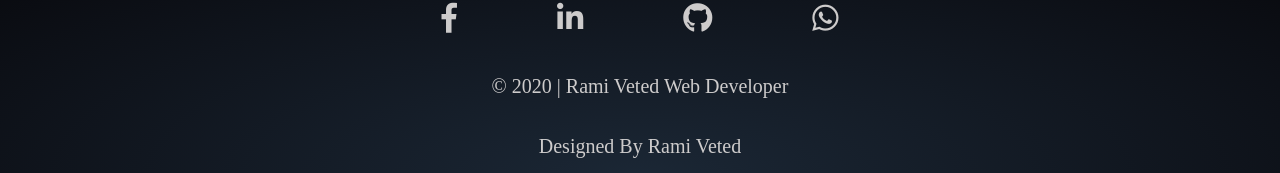
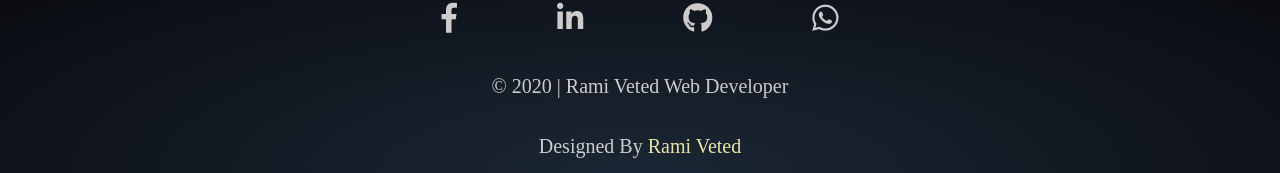
Before and after one commit to RamiDorani/my-portfolio, a React (Create React App) app: page / in a window 1280 px wide. Shown: the part 4185-4358 px from the top of the page. Built offline with nearby package versions, Linux system fonts and the light colour scheme; a web font is replaced by a local one.

Commit message:
'update'

```diff
--- a/src/cmps/Footer.jsx
+++ b/src/cmps/Footer.jsx
@@ -4,16 +4,16 @@ export  class Footer extends Component {
     render() {
         return (
             <div className="footer flex-col">
-               <section className="social-icons">
+               <section className="social-icons container">
                <a href="https://www.facebook.com/rami.dorani" target="_blank"><i className="fab fa-facebook-f"></i></a>
                <a href="https://www.linkedin.com/in/rami-veted/" target="_blank"><i className="fab fa-linkedin-in"></i></a>
                <a href="https://github.com/RamiDorani" target="_blank"><i className="fab fa-github"></i></a>
                <a href="https://wa.me/9720522029267" target="_blank"><i className="fab fa-whatsapp"></i></a>
                </section>
-               <section className="copy-rights">
+               <section className="copy-rights container">
                <p>&copy; 2020 | Rami Veted Web Developer</p>
                </section>
-               <section className="credits">
+               <section className="credits container">
                    Designed By <span>Rami Veted</span>
                </section>
             </div>
--- a/src/styles/components/_footer.scss
+++ b/src/styles/components/_footer.scss
@@ -30,3 +30,7 @@
     margin-top: 30px;
     font-size: rem(20px);
 }
+
+.credits span {
+    color: rgb(233, 226, 168);
+}
```
